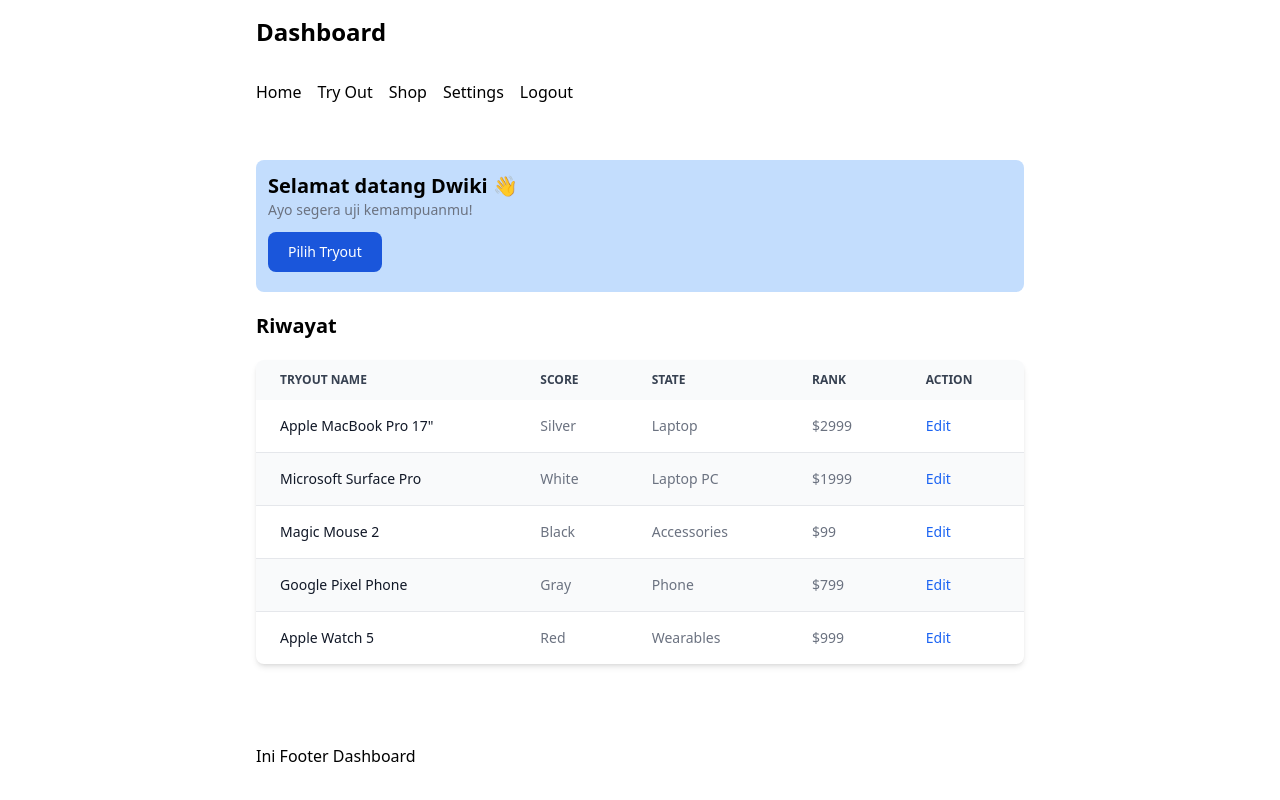
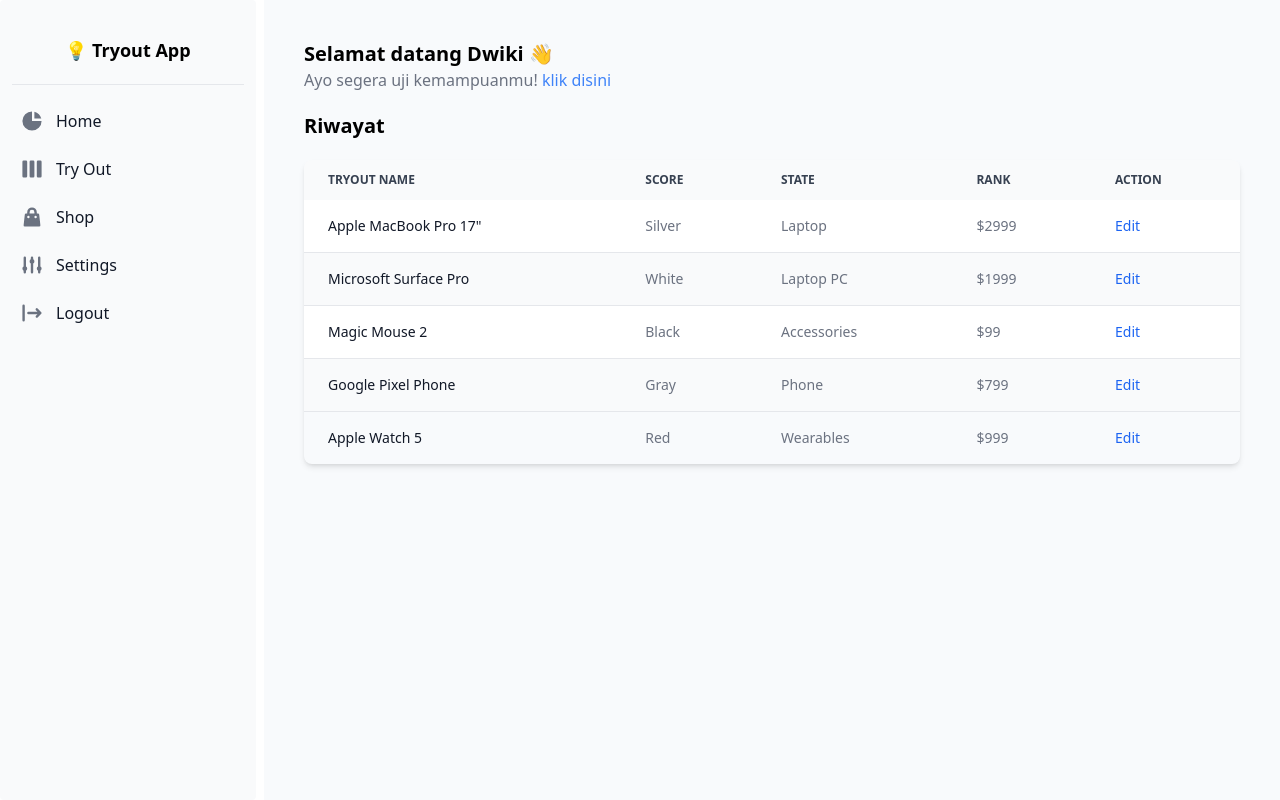
Before and after one commit to dwikiKrisna/tryout-app, a Next.js app: page /dashboard in a window 1280 px wide. Built offline with nearby package versions, Linux system fonts and the light colour scheme.

Commit message:
feat: dashboard menu improvement

```diff
--- /dev/null
+++ b/app/dashboard/SideBar.tsx
@@ -0,0 +1,72 @@
+"use client";
+
+import { Sidebar } from "flowbite-react";
+import Link from "next/link";
+import React from "react";
+import {
+  HiChartPie,
+  HiViewBoards,
+  HiInbox,
+  HiShoppingBag,
+  HiAdjustments,
+  HiLogout,
+} from "react-icons/hi";
+
+const dashboardMenu = [
+  {
+    name: "Home",
+    path: "/dashboard",
+    icon: HiChartPie,
+  },
+  {
+    name: "Try Out",
+    path: "/dashboard/tryout",
+    icon: HiViewBoards,
+  },
+  {
+    name: "Shop",
+    path: "/dashboard/shop",
+    icon: HiShoppingBag,
+  },
+  {
+    name: "Settings",
+    path: "/dashboard/settings",
+    icon: HiAdjustments,
+  },
+  {
+    name: "Logout",
+    path: "/Logout",
+    icon: HiLogout,
+  },
+];
+
+const SideBar = () => {
+  return (
+    <>
+      <div className="w-fit">
+        <Sidebar aria-label="Default sidebar example">
+          <Sidebar.Items>
+            <h1 className="text-lg font-bold text-center my-5">
+              💡 Tryout App
+            </h1>
+
+            <Sidebar.ItemGroup>
+              {dashboardMenu.map((item) => (
+                <Sidebar.Item
+                  as={Link}
+                  key={item.name}
+                  icon={item.icon}
+                  href={item.path}
+                >
+                  {item.name}
+                </Sidebar.Item>
+              ))}
+            </Sidebar.ItemGroup>
+          </Sidebar.Items>
+        </Sidebar>
+      </div>
+    </>
+  );
+};
+
+export default SideBar;
--- a/app/dashboard/layout.tsx
+++ b/app/dashboard/layout.tsx
@@ -1,27 +1,5 @@
 import Link from "next/link";
-
-const dashboardMenu = [
-  {
-    name: "Home",
-    path: "/dashboard",
-  },
-  {
-    name: "Try Out",
-    path: "/dashboard/tryout",
-  },
-  {
-    name: "Shop",
-    path: "/dashboard/shop",
-  },
-  {
-    name: "Settings",
-    path: "/dashboard/settings",
-  },
-  {
-    name: "Logout",
-    path: "/Logout",
-  },
-];
+import SideBar from "./SideBar";
 
 export default function DashboardLayout({
   children,
@@ -30,19 +8,11 @@
 }) {
   return (
     <>
-      <div className="container max-w-screen-md mx-auto ">
-        <h1 className="text-2xl font-bold py-4">Dashboard</h1>
-        <ul className="flex gap-4 py-4 mb-10">
-          {dashboardMenu.map((item) => (
-            <li key={item.path}>
-              <Link href={item.path}>{item.name}</Link>
-            </li>
-          ))}
-        </ul>
-
-        {children}
-
-        <div className="mt-20">Ini Footer Dashboard</div>
+      <div className="flex gap-2">
+        <SideBar />
+        <div className="flex-1 container mx-auto p-10 bg-slate-50 min-h-screen ">
+          {children}
+        </div>
       </div>
     </>
   );
--- a/app/dashboard/page.tsx
+++ b/app/dashboard/page.tsx
@@ -1,21 +1,19 @@
 import React from "react";
+import Link from "next/link";
 
 const Dashboard = () => {
   return (
     <>
-      <div className="mb-5 bg-blue-200 rounded-lg p-3">
+      <div className="mb-5 ">
         <h4 className="text-xl font-bold dark:text-white ">
           Selamat datang Dwiki 👋{" "}
         </h4>
-        <p className="text-sm text-gray-500 dark:text-white mb-3">
-          Ayo segera uji kemampuanmu!
+        <p className="text-md text-gray-500 dark:text-white mb-3">
+          Ayo segera uji kemampuanmu!{" "}
+          <Link className="text-blue-500" href={"/dashboard/tryout"}>
+            klik disini
+          </Link>
         </p>
-        <button
-          type="button"
-          className="text-white bg-blue-700 hover:bg-blue-800 focus:ring-4 focus:ring-blue-300 font-medium rounded-lg text-sm px-5 py-2.5 mr-2 mb-2 dark:bg-blue-600 dark:hover:bg-blue-700 focus:outline-none dark:focus:ring-blue-800"
-        >
-          Pilih Tryout
-        </button>
       </div>
       <h4 className="text-xl font-bold dark:text-white mb-5">Riwayat </h4>
 
--- a/app/dashboard/tryout/TryoutCard.tsx
+++ b/app/dashboard/tryout/TryoutCard.tsx
@@ -2,10 +2,13 @@
 
 const TryoutCard = () => {
   return (
-    <div>
+    <>
       <div className="max-w-sm p-6 bg-white border border-gray-200 rounded-lg shadow dark:bg-gray-800 dark:border-gray-700">
+        <span className="bg-blue-100 text-blue-800 text-xs font-medium mr-2 px-2.5 py-0.5 rounded dark:bg-blue-900 dark:text-blue-300">
+          Belum dikerjakan
+        </span>
         <a href="#">
-          <h5 className="mb-2 text-2xl font-semibold tracking-tight text-gray-900 dark:text-white">
+          <h5 className="my-2 text-2xl font-semibold tracking-tight text-gray-900 dark:text-white">
             Tryout SKD #1
           </h5>
         </a>
@@ -44,7 +47,7 @@
           </svg>
         </a>
       </div>
-    </div>
+    </>
   );
 };
 
--- a/app/dashboard/tryout/page.tsx
+++ b/app/dashboard/tryout/page.tsx
@@ -5,7 +5,14 @@
   return (
     <div>
       <h4 className="text-xl font-bold dark:text-white mb-5">Daftar Tryout </h4>
-      <TryoutCard />
+      <div className="flex flex-wrap gap-3">
+        <TryoutCard />
+        <TryoutCard />
+        <TryoutCard />
+        <TryoutCard />
+        <TryoutCard />
+        <TryoutCard />
+      </div>
     </div>
   );
 };
```
